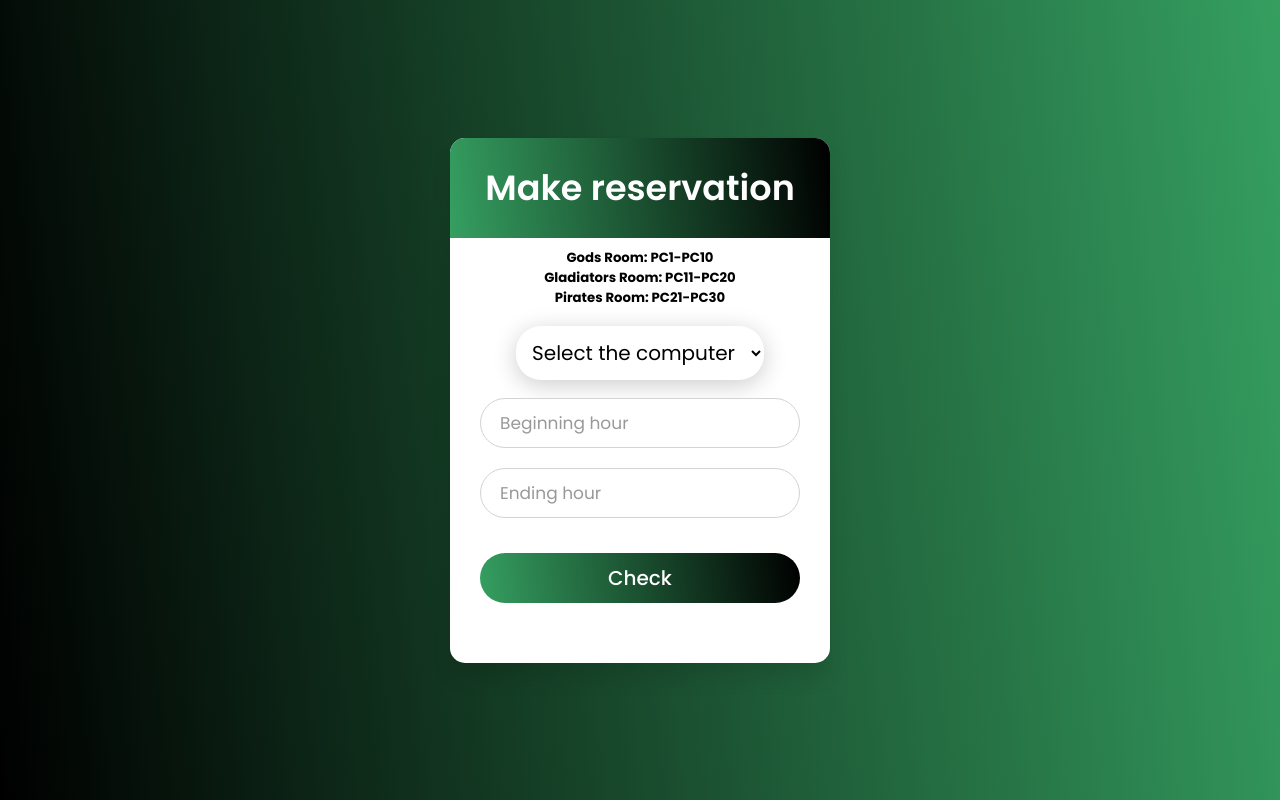
After one commit to xeno-john/NetStar, a Flask app: page /profile/reservation in a window 1280 px wide. The commit adds this page. Run offline with Flask 2, Linux system fonts and the light colour scheme; the visitor is signed in with stand-in values (Sample User, id 1); data that the repository does not hold is empty.

```diff
--- a/requirements.txt
+++ b/requirements.txt
@@ -1,3 +1,4 @@
 cx-Oracle==8.0.1
 Flask==1.1.2
 flask-bootstrap==3.3.7.1
+bcrypt~=3.1.7
--- a/src/main.py
+++ b/src/main.py
@@ -1,5 +1,5 @@
 import cx_Oracle
-from flask import Flask, render_template,request, redirect, url_for, session
+from flask import Flask, render_template, request, redirect, url_for, session
 import os
 import bcrypt
 import logging
@@ -13,42 +13,50 @@ db_connection = cx_Oracle.connect(db_user + '/' + db_password + '@//bd-dc.cs.tui
 # we create a cursor variable to execute commands
 cursor = db_connection.cursor()
 
+# cursor.execute("alter session set NLS_DATE_FORMAT='hh24:mi'")
+
 server = Flask(__name__)
 
 server.secret_key = b'_5#y2L"F4Q8z\n\xec]/'
+
 
 @server.route("/")
 def base():
     return redirect(url_for("login"))
 
+
 @server.route("/login")
 def login():
     return render_template('login.html')
+
 
 @server.route('/login', methods=['POST'])
 def base_get_login_data():
     username = request.form['username']
     password = request.form['password']
     # if we find the entered user_name and password in the database
-    if True == verify_login(username,password):
+    if verify_login(username, password):
         session["username"] = username
         return redirect(url_for("profile"))
     else:
-        return render_template('login.html', error_message = True) # otherwise we remain on the same page
+        return render_template('login.html', error_message=True)  # otherwise we remain on the same page
 
-def verify_login(username,password):
+
+def verify_login(username, password):
     login_result = False
 
     for row in cursor.execute("select user_name,password from clients"):
-        if row[0]==username and bcrypt.checkpw(password.encode('utf-8'),row[1].encode('utf-8')):
+        if row[0] == username and bcrypt.checkpw(password.encode('utf-8'), row[1].encode('utf-8')):
             login_result = True
             break
 
     return login_result
 
+
 @server.route("/register", methods=['GET'])
 def render():
     return render_template('register.html')
+
 
 @server.route("/register", methods=['POST'])
 def get_registerdata():
@@ -56,17 +64,20 @@ def get_registerdata():
     username = request.form['username']
     password = request.form['password']
 
-    if True == verify_register(username,email,password):
+    if verify_register(username, email, password):
         return redirect(url_for("login"))
     else:
-        return render_template('register.html', error_message = True)
+        return render_template('register.html', error_message=True)
 
-def verify_register(username,email,password):
+
+def verify_register(username, email, password):
     ret_value = True
     hashed_password = bcrypt.hashpw(password.encode('utf-8'), bcrypt.gensalt())
 
     try:
-        command = str("insert into clients(user_name,e_mail,password,registration_date,account_credits) values('"+username+"','"+email+"','"+hashed_password.decode('utf-8')+"',SYSDATE,0)")
+        command = str(
+            "insert into clients(user_name,e_mail,password,registration_date,account_credits) values('" + username + "','" + email + "','" + hashed_password.decode(
+                'utf-8') + "',SYSDATE,0)")
         logging.info("Executed " + command)
         cursor.execute(command)
         cursor.execute("commit work")
@@ -78,14 +89,178 @@ def verify_register(username,email,password):
 
     return ret_value
 
+
 @server.route("/profile")
 def profile():
     if "username" in session:
+        account_credits = cursor.execute(
+            "select account_credits from clients where user_name = '" + session["username"] + "'").fetchall()[
+            0][
+            0]
         user_name = session["username"]
-        session.pop("username")
-        return render_template('profile.html', user_name = user_name)
+        return render_template('profile.html', user_name=user_name, account_credits=account_credits)
     else:
         return redirect(url_for("base"))
 
+
+@server.route("/profile/reservation")
+def reservation():
+    if "username" in session:
+        computers_list = []
+        command = "select computer_id_pk from computers"
+        for row in cursor.execute(command):
+            computers_list.append(row[0])
+
+        return render_template("reservation.html", computers_list=computers_list)
+    else:
+        return redirect(url_for("login"))
+
+
+@server.route("/profile/reservation", methods=['POST'])
+def check_reservation():
+    if "username" in session:
+        user_name = session["username"]
+        selected_computer = request.form['computer']
+        beginning_hour = request.form['beginning_hour']
+        ending_hour = request.form['ending_hour']
+
+        # TO DO, insert reservation in database
+        # 1st I must find a way to avoid overlapping
+
+        # user_id_pk = \
+        #    cursor.execute("select user_id_pk from clients where user_name = '" + user_name + "'").fetchall()[0][0]
+        return "tbd"
+
+
+@server.route("/profile/account", methods=['GET'])
+def display_page():
+    if "username" in session:
+        return render_template("details.html")
+    else:
+        return redirect(url_for("login"))
+
+
+@server.route("/profile/account", methods=['POST'])
+def get_account_form_info():
+    if "username" in session:
+        selected = request.form['details']
+        if selected == "username":
+            return redirect(url_for("display_username_page"))
+        elif selected == "email":
+            return redirect(url_for("display_email_page"))
+        elif selected == "password":
+            return redirect(url_for("display_password_page"))
+    else:
+        return redirect(url_for("login"))
+
+
+@server.route("/profile/account/username", methods=['GET'])
+def display_username_page():
+    if "username" in session:
+        return render_template("username.html")
+    else:
+        return redirect(url_for("login"))
+
+
+@server.route("/profile/account/username", methods=['POST'])
+def username_page_post():
+    if "username" in session:
+        current_username = request.form["username_original"]
+        new_username = request.form["new_username"]
+        new_username_confirmation = request.form["new_username_confirmation"]
+        user_id_pk = \
+            cursor.execute("select user_id_pk from clients where user_name = '" + session["username"] + "'").fetchall()[
+                0][
+                0]
+        username_from_db = \
+            cursor.execute("select user_name from clients where user_id_pk = " + str(user_id_pk)).fetchall()[0][0]
+        if current_username != username_from_db:
+            return render_template("username.html", error_message="Current username is not correct.")
+        if new_username != new_username_confirmation:
+            return render_template("username.html", error_message="Please make sure that you confirmed correctly the "
+                                                                  "new username.")
+        if current_username == username_from_db and new_username == new_username_confirmation:
+            cursor.execute(
+                "update clients set user_name = '" + new_username + "' where user_id_pk = " + str(user_id_pk))
+            session["username"] = new_username
+            cursor.execute("commit work")
+            return redirect(url_for("profile"))
+    else:
+        return redirect(url_for("login"))
+
+
+@server.route("/profile/account/email", methods=['GET'])
+def display_email_page():
+    if "username" in session:
+        return render_template("email.html")
+    else:
+        return redirect(url_for("login"))
+
+
+@server.route("/profile/account/email", methods=['POST'])
+def email_page_post():
+    if "username" in session:
+        current_email = request.form["email_original"]
+        new_email = request.form["new_email"]
+        new_email_confirmation = request.form["new_email_confirmation"]
+        user_id_pk = \
+            cursor.execute("select user_id_pk from clients where user_name = '" + session["username"] + "'").fetchall()[
+                0][
+                0]
+        email_from_db = \
+            cursor.execute("select e_mail from clients where user_id_pk = " + str(user_id_pk)).fetchall()[0][
+                0]
+        if current_email != email_from_db:
+            return render_template("email.html", error_message="Current email is not correct.")
+        if new_email != new_email_confirmation:
+            return render_template("email.html", error_message="Please make sure that you confirmed correctly the "
+                                                               "new email.")
+        if current_email == email_from_db and new_email == new_email_confirmation:
+            cursor.execute(
+                "update clients set e_mail = '" + new_email + "' where user_id_pk = " + str(user_id_pk))
+            cursor.execute("commit work")
+            return redirect(url_for("profile"))
+    else:
+        return redirect(url_for("login"))
+
+
+@server.route("/profile/account/password", methods=['GET'])
+def display_password_page():
+    if "username" in session:
+        return render_template("password.html")
+    else:
+        return redirect(url_for("login"))
+
+
+@server.route("/profile/account/password", methods=['POST'])
+def password_page_post():
+    if "username" in session:
+        current_password = request.form["password_original"]
+        new_password = request.form["new_password"]
+        new_password_confirmation = request.form["new_password_confirmation"]
+        user_id_pk = \
+            cursor.execute("select user_id_pk from clients where user_name = '" + session["username"] + "'").fetchall()[
+                0][
+                0]
+        password_from_db = \
+            cursor.execute("select password from clients where user_id_pk = " + str(user_id_pk)).fetchall()[0][
+                0]
+        if not bcrypt.checkpw(current_password.encode('utf-8'), password_from_db.encode('utf-8')):
+            return render_template("password.html", error_message="Incorrect password.")
+        if new_password != new_password_confirmation:
+            return render_template("password.html", error_message="Please make sure that you confirmed correctly the "
+                                                                  "new password.")
+
+        if bcrypt.checkpw(current_password.encode('utf-8'),
+                          password_from_db.encode('utf-8')) and new_password == new_password_confirmation:
+            cursor.execute("update clients set password = '" + bcrypt.hashpw(new_password.encode('utf-8'),
+                                                                             bcrypt.gensalt()).decode(
+                'utf-8') + "' where user_id_pk = " + str(
+                user_id_pk))
+            cursor.execute("commit work")
+            return redirect(url_for("login"))
+        return redirect(url_for("login"))
+
+
 if __name__ == "__main__":
-   server.run(host='0.0.0.0', debug=True, threaded=True)
+    server.run(host='0.0.0.0', debug=True, threaded=True)
--- /dev/null
+++ b/src/static/css/dropdown.css
@@ -0,0 +1,51 @@
+body {
+  margin: 0;
+  padding: 0;
+  background-color: #004882;
+}
+
+.box {
+  position: absolute;
+  top: 50%;
+  left: 50%;
+  transform: translate(-50%, -50%);
+}
+
+.box select {
+  background-color: white;
+  color: black;
+  border-radius: 25px;
+  padding: 12px;
+  top: 50%;
+  left: 20px;
+  border: none;
+  font-size: 20px;
+  box-shadow: 0 5px 25px rgba(0, 0, 0, 0.2);
+  -webkit-appearance: button;
+  appearance: button;
+  outline: none;
+}
+
+.box::before {
+  font-family: FontAwesome;
+  position: absolute;
+  top: 0;
+  right: 0;
+  width: 20%;
+  height: 100%;
+  text-align: center;
+  font-size: 28px;
+  line-height: 45px;
+  color: rgba(255, 255, 255, 0.5);
+  background-color: rgba(255, 255, 255, 0.1);
+  pointer-events: none;
+}
+
+.box:hover::before {
+  color: rgba(255, 255, 255, 0.6);
+  background-color: rgba(255, 255, 255, 0.2);
+}
+
+.box select option {
+  padding: 30px;
+}
--- /dev/null
+++ b/src/templates/reservation.html
@@ -0,0 +1,45 @@
+{% extends 'base.html' %}
+
+{% block head %}
+<link rel="stylesheet" href="{{ url_for('static', filename='css/main.css') }}">
+<link rel="stylesheet" href="{{ url_for('static', filename='css/dropdown.css') }}">
+<title> NetStar</title>
+{% endblock %}
+
+{% block body %}
+
+<div class="wrapper">
+    <div class="title">
+        Make reservation
+    </div>
+    <form action="#" method="post">
+        <h5 text-align style="text-align: center;">
+        Gods Room: PC1-PC10<br>
+        Gladiators Room: PC11-PC20<br>
+        Pirates Room: PC21-PC30<br>
+        </h5>
+        <div class="field">
+            <div class="box">
+                <select name="computer">
+                    <option value="" disabled selected>Select the computer</option>
+                    {% for i in computers_list %}
+                    <option value={{ i }}>{{ i }}</option>
+                    {% endfor %}
+                </select>
+            </div>
+        </div>
+        <div class="field">
+            <input type="text" name="beginning_hour" required>
+            <label>Beginning hour</label>
+        </div>
+        <div class="field">
+            <input type="text" name="ending_hour" required>
+            <label>Ending hour</label>
+        </div>
+        <br>
+        <div class="field">
+            <input type="submit" value="Check">
+        </div>
+    </form>
+</div>
+{% endblock %}
```
Also changed, not shown: src/templates/details.html (added, +32 -0 lines), src/templates/email.html (added, +36 -0 lines), src/templates/password.html (added, +36 -0 lines), src/templates/profile.html (+5 -4 lines), src/templates/username.html (added, +36 -0 lines), 2 other files.
